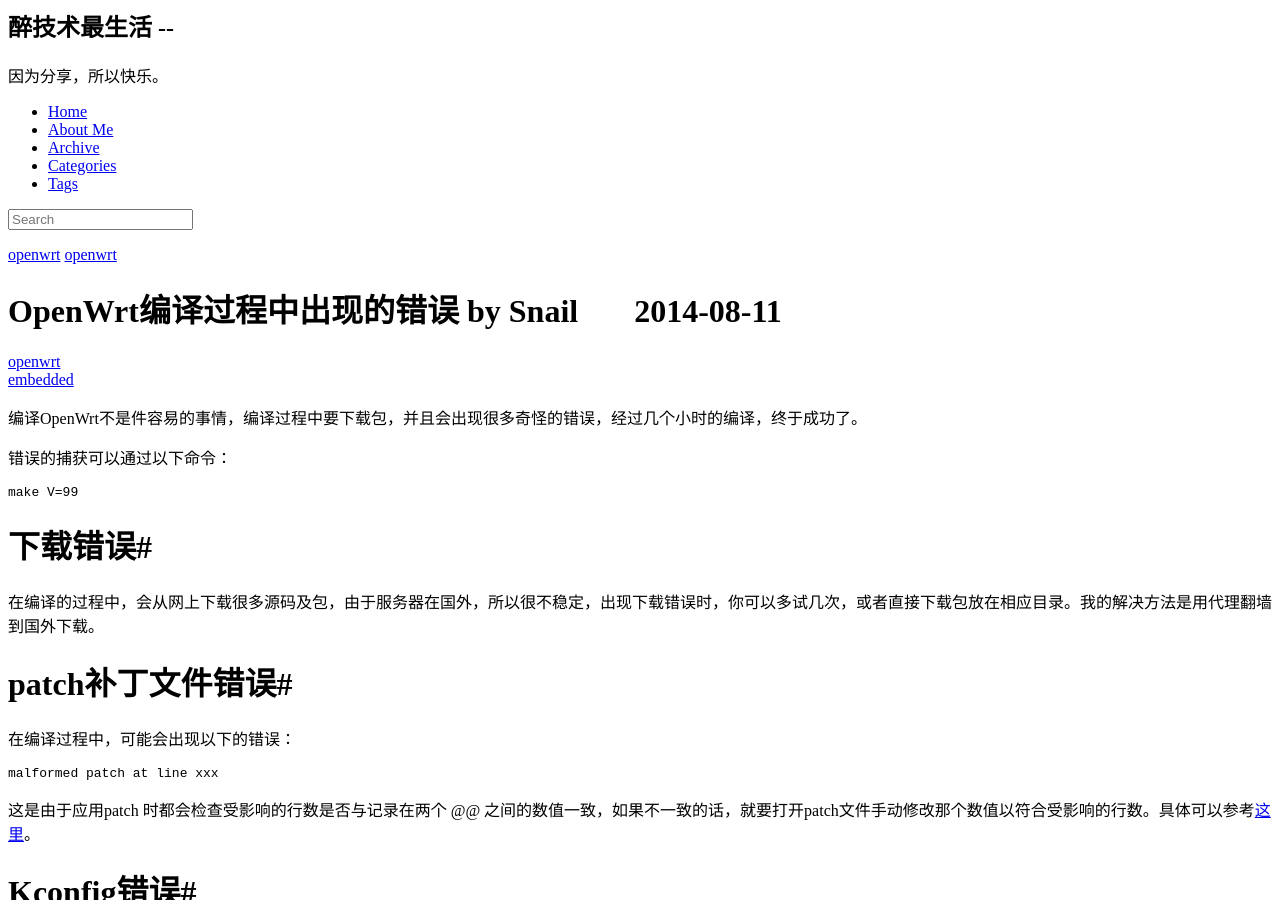
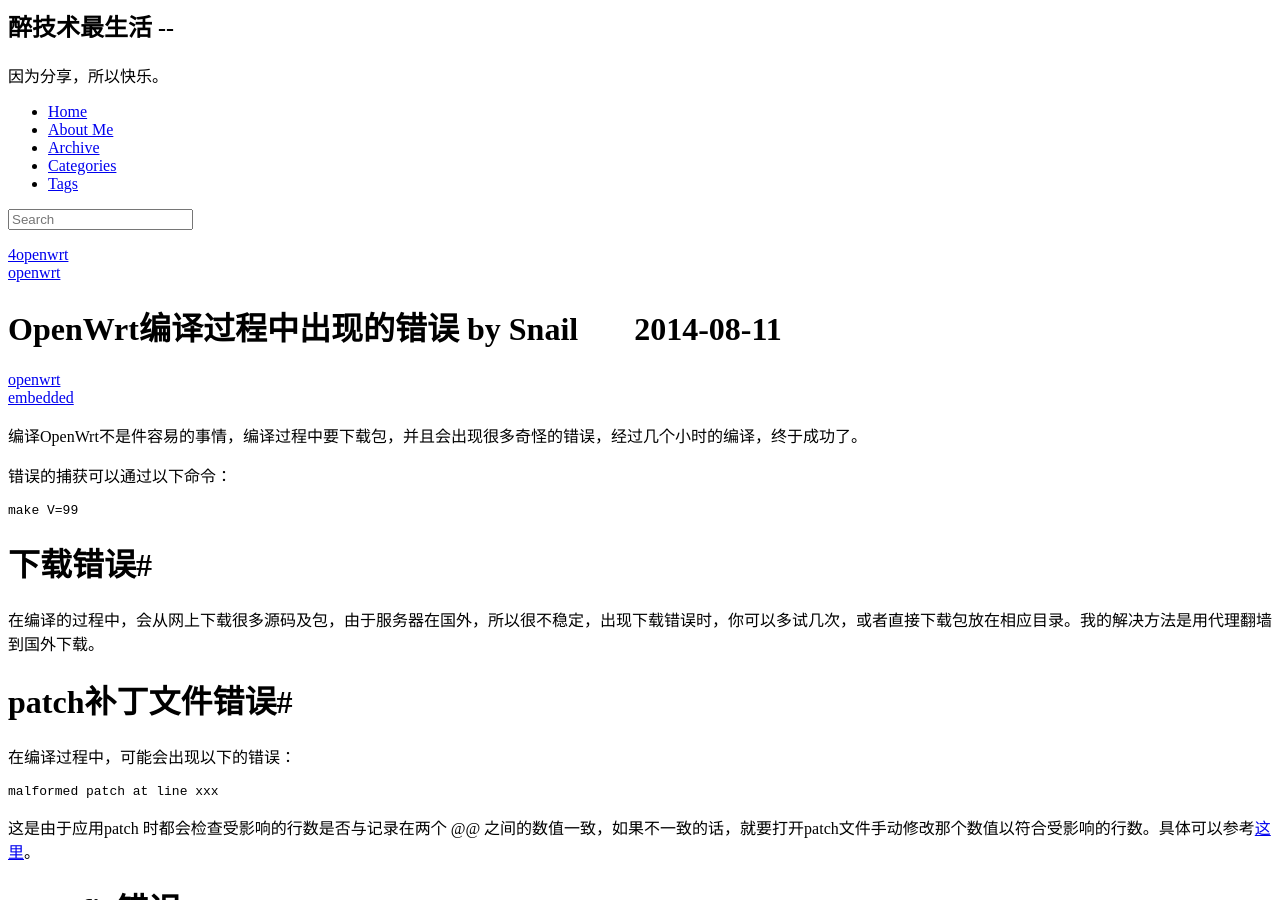
Before and after one commit to DutZMZ/Zuijishu, a Jekyll site: the page built from _posts/2014-8-11-error_on_compiling_openwrt.md, in a window 1280 px wide and 900 px high. Built offline with Jekyll 4.4.1, drawn with Linux system fonts in a browser that asks for light colours; nearby versions of some CDN libraries; library files that are not in the unit come from our copies.

Commit message:
Update category.html

```diff
--- a/_includes/themes/Snail/category.html
+++ b/_includes/themes/Snail/category.html
@@ -1,7 +1,7 @@
 <div class="journal-cat-box">
 {% if category[0] == null %}
 <a href="{{ BASE_PATH }}{{ site.JB.categories_path }}#{{ category }}-ref" title="{{ category }}">
-	{{ category }}</a>
+	4{{ category }}</a><br>
 <a href="{{ BASE_PATH }}{{ site.JB.categories_path }}#{{ category }}-ref" title="{{ category }}">
 	{{ category }}</a>
 {% else %}
```
